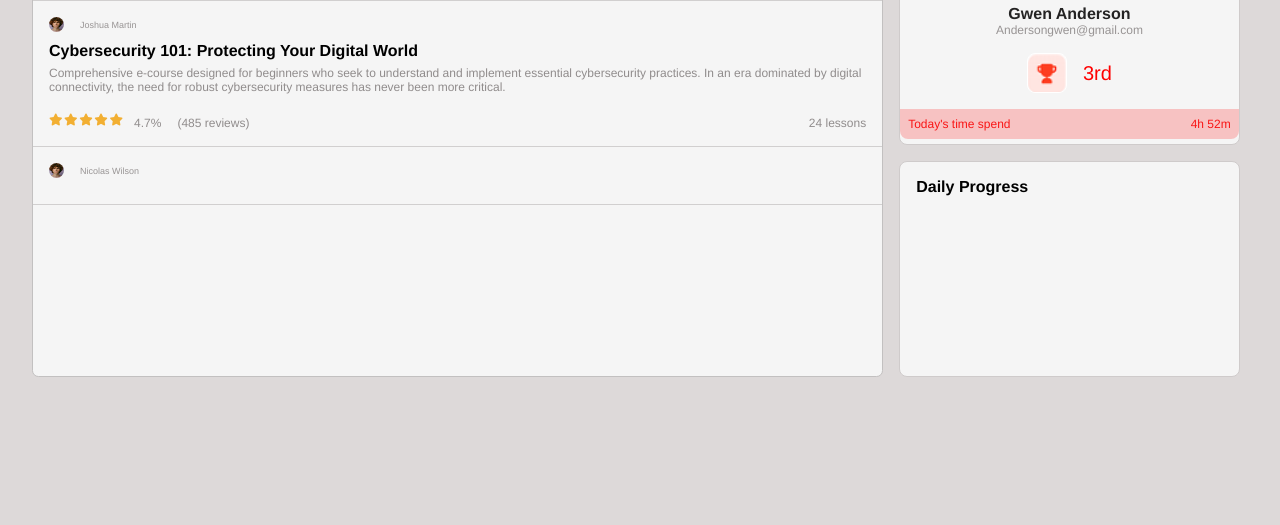
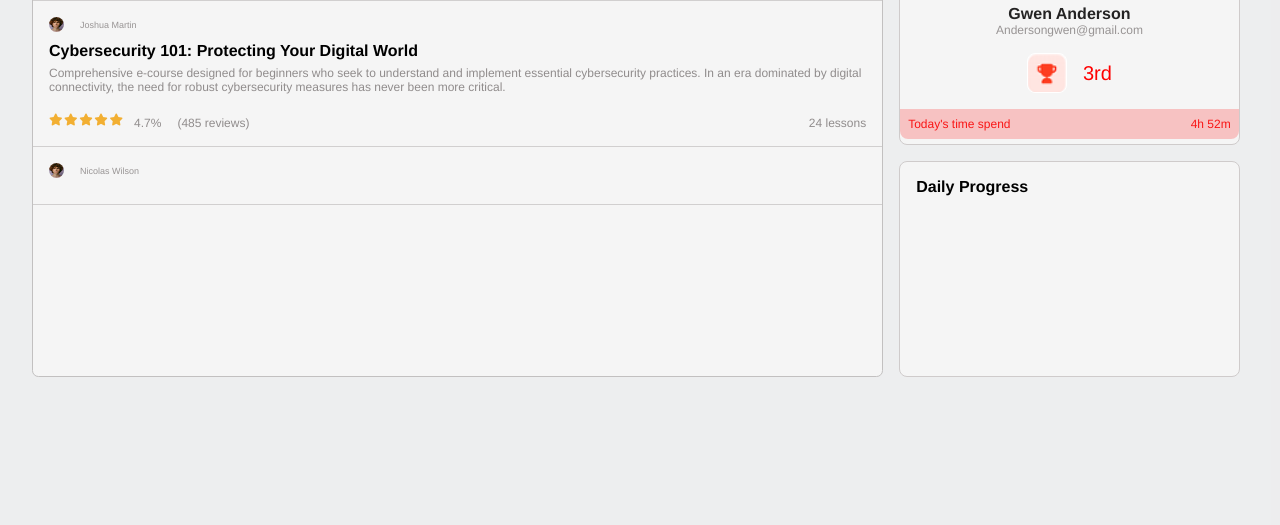
Before and after one commit to Pharmakarios1/skills-sphere-ui, a plain HTML site: page index.html in a window 1280 px wide. Shown: the part 675-1200 px from the top of the page. Drawn offline with Linux system fonts and the light colour scheme.

Commit message:
background color fix

```diff
--- a/css/style.css
+++ b/css/style.css
@@ -180,7 +180,7 @@ main{
     display: flex;
     flex-direction: column;
     gap: 1rem;
-    background-color: rgb(221, 217, 217);
+    background-color: #d4e2ef0c;
     padding: 1rem 2rem;
 }
 
```
